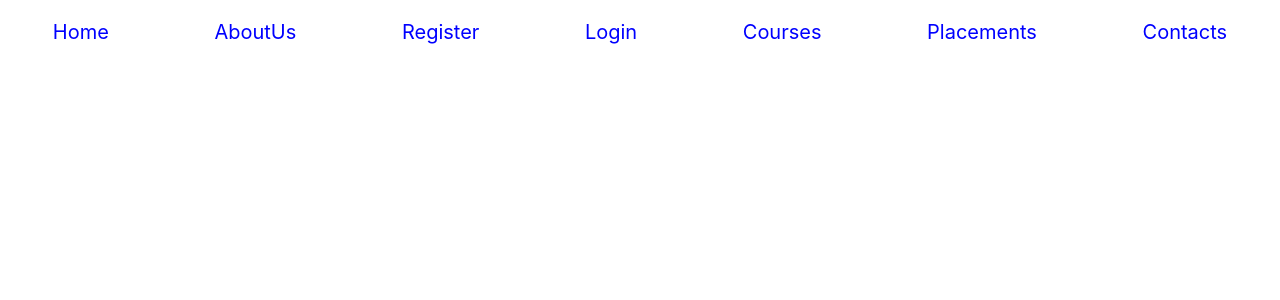
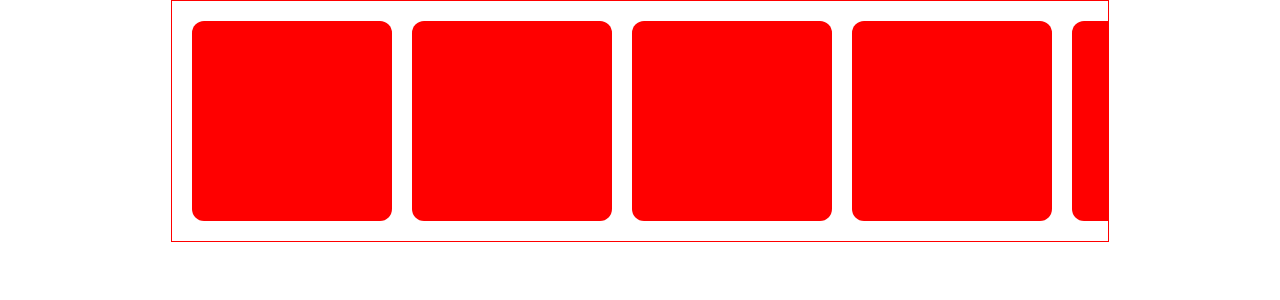
Before and after one commit to jagdish-shinde/technitium-react, a React (Create React App) app: page / in a window 1280 px wide. Shown: the top 300 px of the page. Built offline with nearby package versions, Linux system fonts and the light colour scheme.

Commit message:
session : scroll bar

```diff
--- a/src/App.js
+++ b/src/App.js
@@ -1,13 +1,15 @@
 
 import styles from './App.module.css';
 import Header from './components/molecules/header/header';
+import Scrollbar from './components/molecules/scrollbar/scrollbar';
 
 
 function App() {
 
   return (
     <div className={styles.App}>
-      <Header/>
+      {/* <Header/> */}
+      <Scrollbar/>
 
     </div>
   );
--- /dev/null
+++ b/src/components/molecules/scrollbar/scrollbar.js
@@ -0,0 +1,15 @@
+import styles from './scrollbar.module.css'
+
+export default function Scrollbar () {
+
+    return (
+        <div className={styles.wrapper}>
+
+            {
+                Array.from(Array(10)).map(ele => (
+                    <div className={styles.card}></div>
+                ))
+            }
+        </div>
+    )
+}
--- /dev/null
+++ b/src/components/molecules/scrollbar/scrollbar.module.css
@@ -0,0 +1,28 @@
+.wrapper{
+    border: 1px solid red;
+    width: 70% ;
+    display: flex;
+    margin: auto;
+    padding: 2rem ;
+    max-width: 70%;
+    /* gap: 2rem; */
+    /* overflow: hidden; */
+    overflow: scroll;
+
+
+    /* vh vw */
+}
+.wrapper::-webkit-scrollbar {
+    display: none;
+}
+
+
+
+
+.card{
+    background-color: red;
+    min-height: 200px;
+    min-width: 200px;
+    border-radius: 12px;
+    margin-right: 2rem;
+}
```
